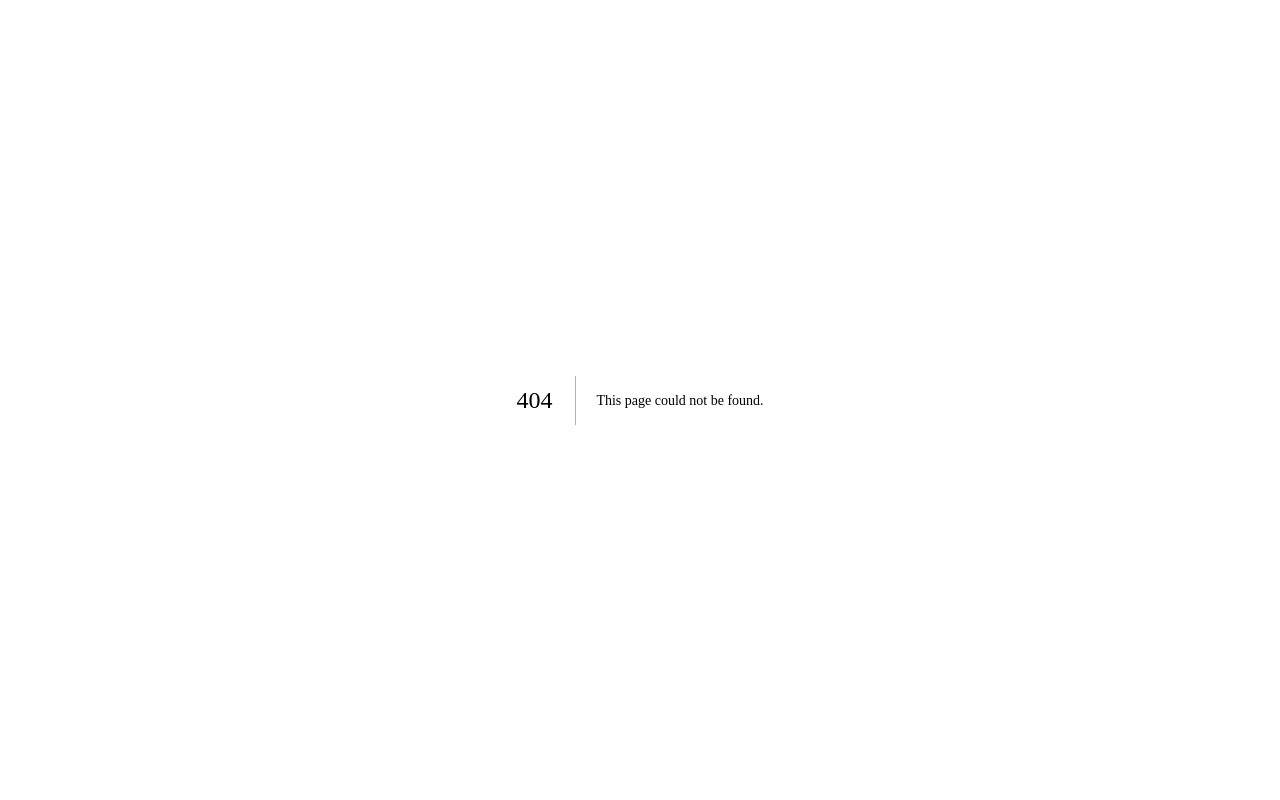
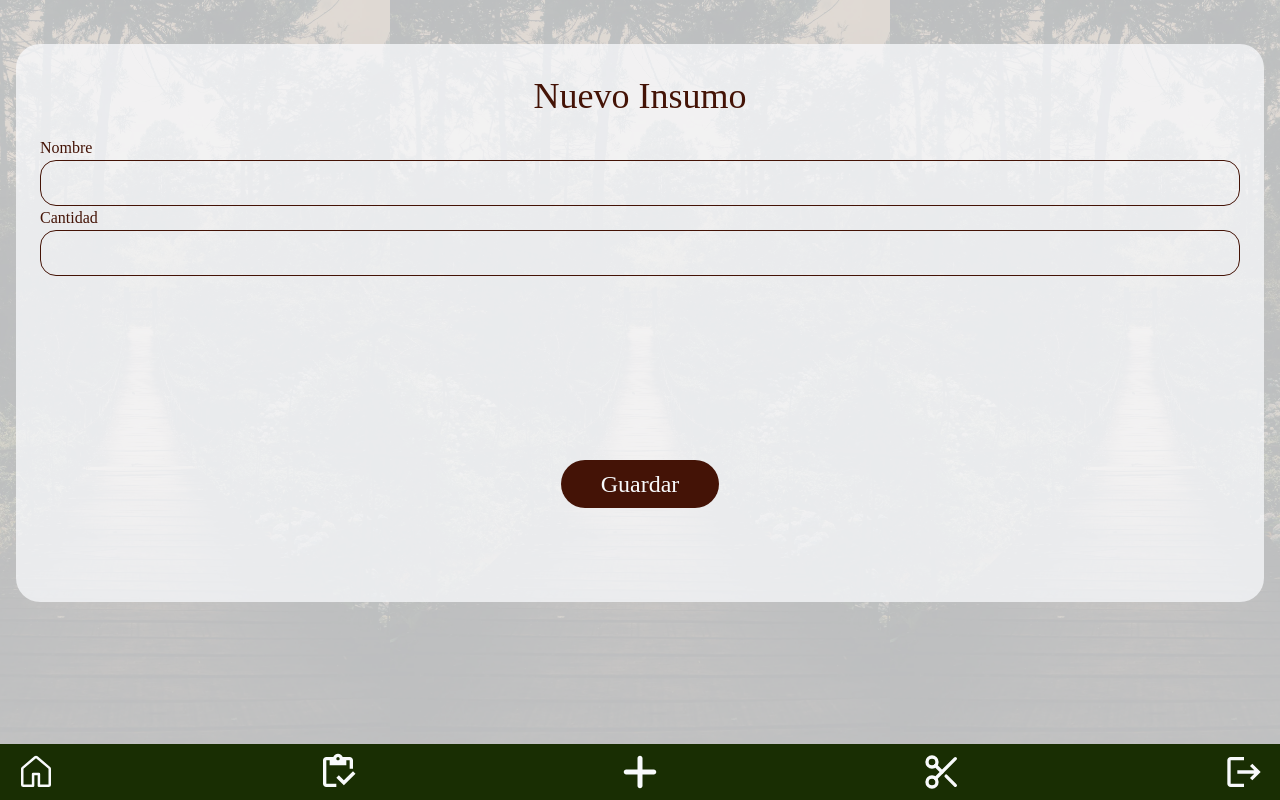
Before and after one commit to La-Galeria/la-galeria-app, a Next.js app: page /nuevo/insumo in a window 1280 px wide. Before the commit this address had no page. Built offline with nearby package versions, Linux system fonts and the light colour scheme.

Commit message:
feat: add asset form

```diff
--- /dev/null
+++ b/src/app/(app)/nuevo/insumo/page.tsx
@@ -0,0 +1,12 @@
+"use client";
+import AssetForm from "@/components/forms/assetForm";
+import ProductForm from "@/components/forms/productForm";
+import FormCard from "@/components/molecules/formCard";
+
+export default function Page() {
+  return (
+    <FormCard title="Nuevo Insumo">
+      <AssetForm action={() => alert("Done.")} />
+    </FormCard>
+  );
+}
--- /dev/null
+++ b/src/components/forms/assetForm.tsx
@@ -0,0 +1,14 @@
+import { Insumo } from "@/generated/prisma";
+import GenericFormProps from "@/interfaces/genericFormProps";
+import FormWrapper from "./formWrapper";
+import InputField from "../atoms/InputField";
+import PriceField from "../molecules/priceField";
+
+export default function AssetForm({ entity, action }: GenericFormProps<Insumo>) {
+  return (
+  <FormWrapper action={action}>
+    <InputField label="Nombre" />
+    <InputField label="Cantidad" type="number" />
+  </FormWrapper>
+  );
+}
```
